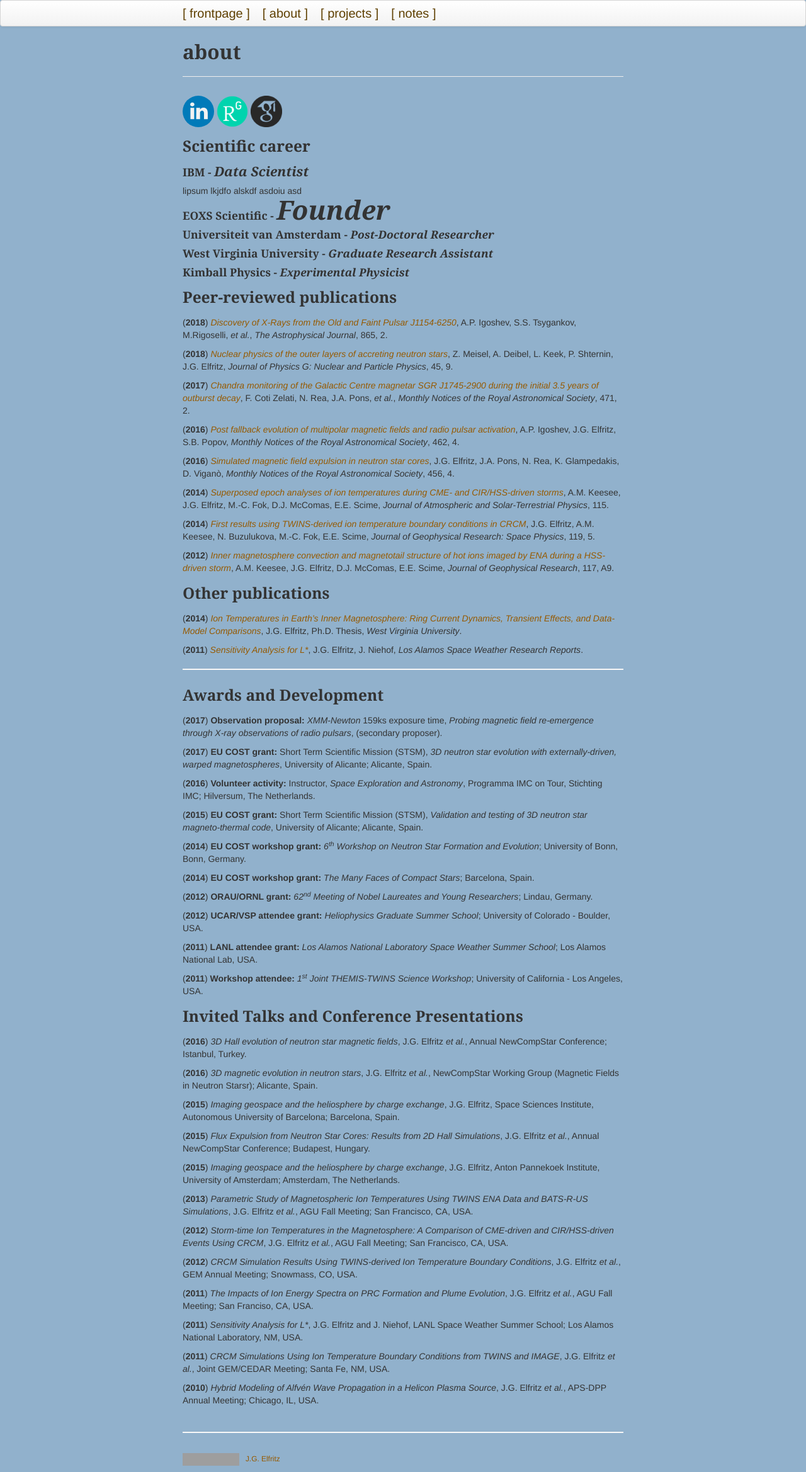
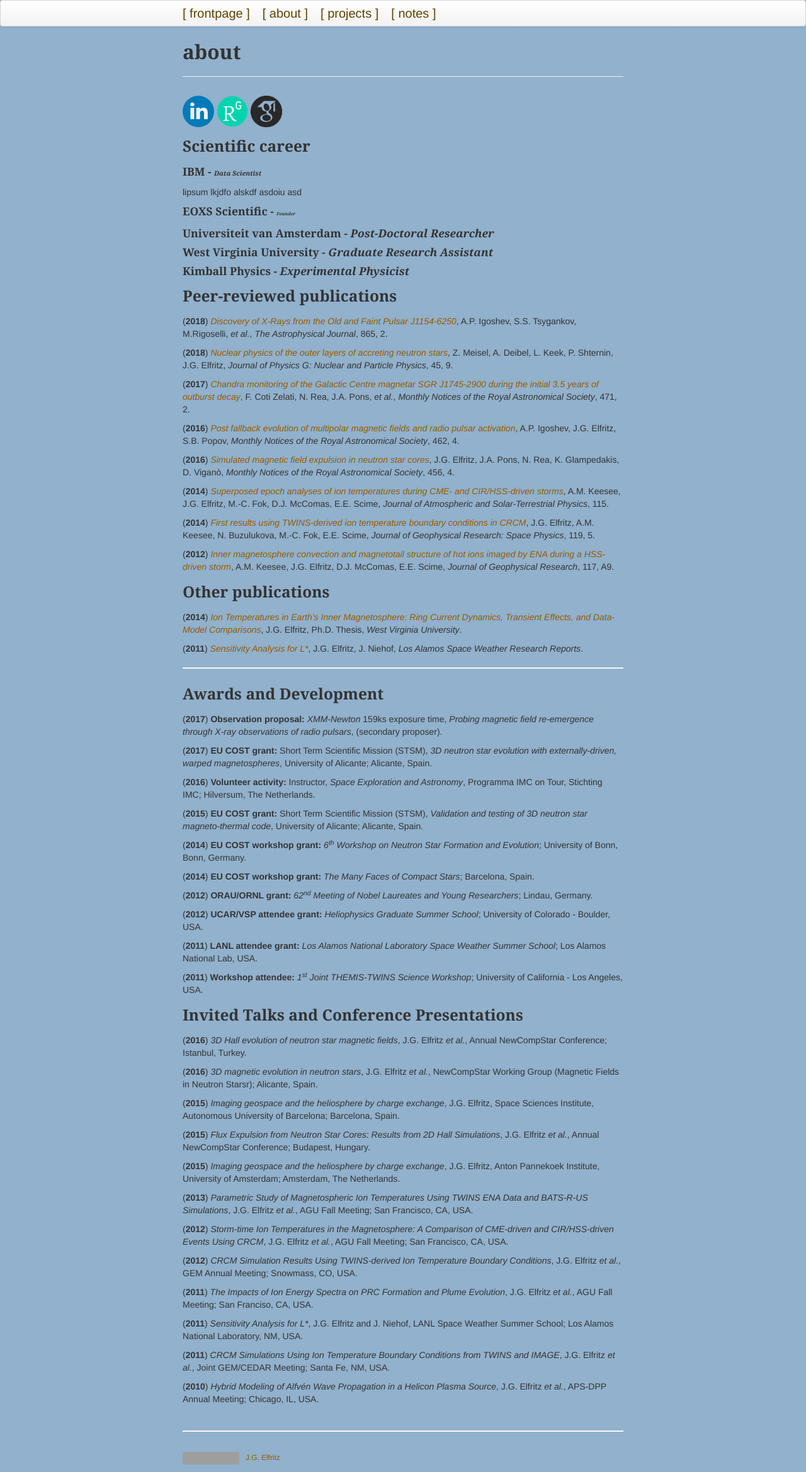
Before and after one commit to justinelfritz/justinelfritz.github.io, a Jekyll site: the page built from pages/about.md, in a window 1280 px wide. Shown: the whole page at 63% size. Built offline with Jekyll 4.4.1, drawn with Linux system fonts in a browser that asks for light colours; grey boxes are pictures that could not be loaded.

Commit message:
formatting updates in About

```diff
--- a/pages/about.md
+++ b/pages/about.md
@@ -8,10 +8,10 @@ description: general synopsis and motivation
 
 ### Scientific career
 
-#### **IBM** - <span style="font-size:1.2em; font-style:italic">Data Scientist</span>
+#### **IBM** - <span style="font-size:0.6em; font-style:italic">Data Scientist</span>
 lipsum lkjdfo alskdf asdoiu asd
 
-#### **EOXS Scientific** - <span style="font-size:2.4em; font-style:italic">Founder</span>
+#### **EOXS Scientific** - <span style="font-size:0.4em; font-style:italic">Founder</span>
 
 #### **Universiteit van Amsterdam** - *Post-Doctoral Researcher*
 
```
